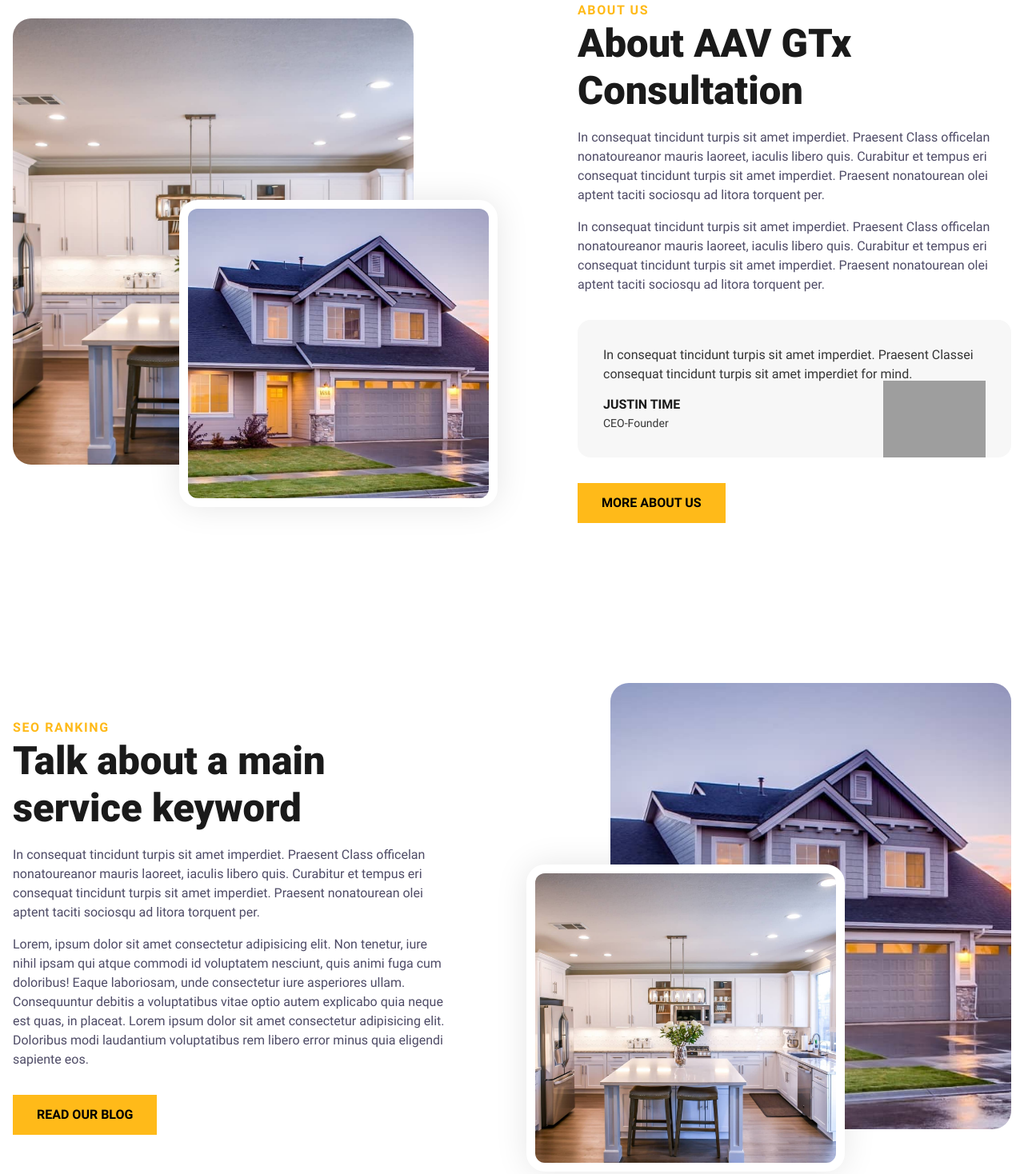
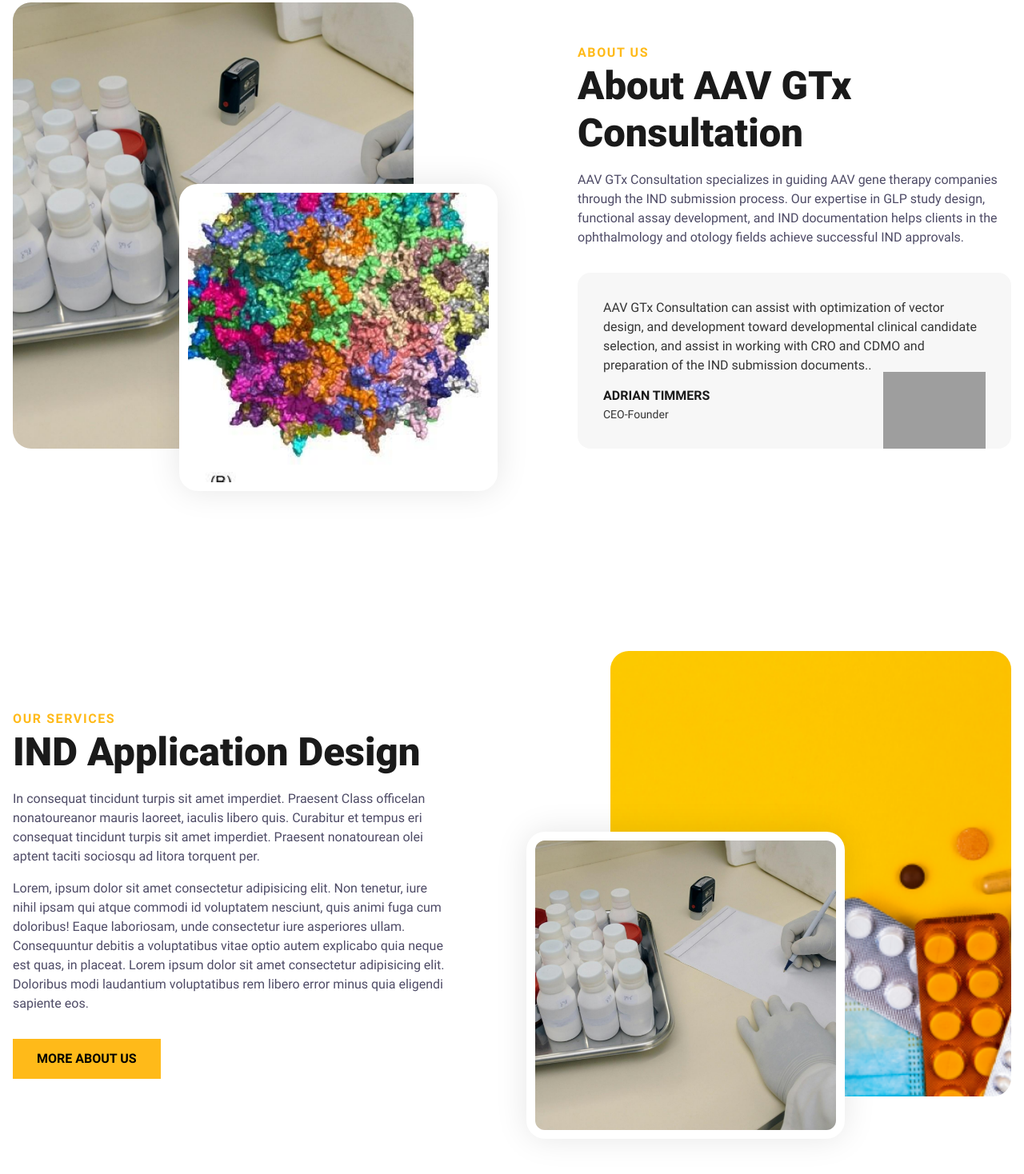
Before and after one commit to awelkinator/CS-Kit-Test, an Eleventy site: page src/index.html in a window 1280 px wide. Shown: the part 1602-3070 px from the top of the page at 80% size. Built offline with nearby package versions, Linux system fonts and the light colour scheme; Eleventy itself is replaced by a stand-in of ours; files that its build step writes are made by us from their sources; grey boxes are pictures that could not be loaded.

Commit message:
Changes to be committed: 	modified:   src/_data/client.js     modified:   src/content/pages/about.html 	modified:   src/content/pages/contact.html 	modified:   src/index.html

```diff
--- a/src/_data/client.js
+++ b/src/_data/client.js
@@ -1,6 +1,6 @@
 module.exports = {
     "name": "AAV GTx Consultation",
-    "email": "adrianmtimmers@gmail.com",
+    "email": "aavgtxconsultation@gmail.com",
     "phoneForTel": "817-676-6447",
     "phoneFormatted": "(817) 676-6447",
     "address": {
--- a/src/index.html
+++ b/src/index.html
@@ -122,19 +122,19 @@ eleventyNavigation:
     <!--                 Side By Side                 -->
     <!-- ============================================ -->
 
-    <section id="sbs">
+     <section id="sbs">
         <div class="cs-container">
             <!-- Left Image Section -->
             <div class="cs-left">
                 <picture class="cs-picture cs-picture1">
-                    <source media="(max-width: 600px)" srcset="/assets/images/cabinets2-m.jpg">
-                    <source media="(min-width: 601px)" srcset="/assets/images/cabinets2.jpg">
-                    <img aria-hidden="true" decoding="async" src="/assets/images/cabinets2.jpg" alt="cabinets" loading="lazy" width="400" height="563">
+                    <source media="(max-width: 600px)" srcset="/assets/images/lab-writing-m.png">
+                    <source media="(min-width: 601px)" srcset="/assets/images/lab-writing.png">
+                    <img aria-hidden="true" decoding="async" src="/assets/images/lab-writing.png" alt="cabinets" loading="lazy" width="400" height="563">
                 </picture>
                 <picture class="cs-picture cs-picture2">
-                    <source media="(max-width: 600px)" srcset="/assets/images/construction-m.jpg">
-                    <source media="(min-width: 601px)" srcset="/assets/images/construction.jpg">
-                    <img aria-hidden="true" decoding="async" src="/assets/images/construction.jpg" alt="house" loading="lazy" width="400" height="563">
+                    <source media="(max-width: 600px)" srcset="/assets/images/aav-diagram-m.png">
+                    <source media="(min-width: 601px)" srcset="/assets/images/aav-diagram.png">
+                    <img aria-hidden="true" decoding="async" src="/assets/images/aav-diagram.png" alt="aav diagram" loading="lazy" width="400" height="563">
                 </picture>
             </div>
             <!-- Right Content Section-->
@@ -142,30 +142,21 @@ eleventyNavigation:
                 <span class="cs-topper">About Us</span>
                 <h2 class="cs-title">About AAV GTx Consultation</h2>
                 <p class="cs-text">
-                    In consequat tincidunt turpis sit amet imperdiet. Praesent Class officelan nonatoureanor mauris laoreet, iaculis libero quis. Curabitur et tempus eri consequat tincidunt turpis sit amet imperdiet. Praesent nonatourean olei aptent taciti sociosqu ad litora torquent per.
-                </p>
-                <p class="cs-text">
-                    In consequat tincidunt turpis sit amet imperdiet. Praesent Class officelan nonatoureanor mauris laoreet, iaculis libero quis. Curabitur et tempus eri consequat tincidunt turpis sit amet imperdiet. Praesent nonatourean olei aptent taciti sociosqu ad litora torquent per.
+                    AAV GTx Consultation specializes in guiding AAV gene therapy companies through the IND submission process. Our expertise in GLP study design, functional assay development, and IND documentation helps clients in the ophthalmology and otology fields achieve successful IND approvals.
                 </p>
                 <div class="cs-flex-group">
                     <p class="cs-flex-p">
-                        In consequat tincidunt turpis sit amet imperdiet. Praesent Classei consequat tincidunt turpis sit amet imperdiet for mind.
+                        AAV GTx Consultation can assist with optimization of vector design, and development toward developmental clinical candidate selection, and assist in working with CRO and CDMO and preparation of the IND submission documents..
                     </p>
-                    <span class="cs-name">Justin Time</span>
+                    <span class="cs-name">Adrian Timmers</span>
                     <span class="cs-job">CEO-Founder</span>
-                    <img
-                    class="cs-quote-icon"
-                    loading="lazy"
-                    decoding="async"
-                    src="https://csimg.nyc3.digitaloceanspaces.com/SideBySide/quote-white.svg"
-                    alt="gavel"
-                    width="136"
-                    height="77"/>
+                    <img class="cs-quote-icon" loading="lazy" decoding="async" src="https://csimg.nyc3.digitaloceanspaces.com/SideBySide/quote-white.svg" alt="gavel" width="136" height="77">
                 </div>
-                <a href="/about" class="cs-button-solid">More About Us</a>
+
             </div>
         </div>
     </section>
+
 
     <!-- ============================================ -->
     <!--            Extra Content To Rank             -->
@@ -176,27 +167,28 @@ eleventyNavigation:
             <!-- Left Image Section -->
             <div class="cs-left">
                 <picture class="cs-picture cs-picture1">
-                    <source media="(max-width: 600px)" srcset="/assets/images/construction-m.jpg">
-                    <source media="(min-width: 601px)" srcset="/assets/images/construction.jpg">
-                    <img aria-hidden="true" decoding="async" src="/assets/images/construction.jpg" alt="house" loading="lazy" width="400" height="560">
+                    <source media="(max-width: 600px)" srcset="/assets/images/pills-lab.png">
+                    <source media="(min-width: 601px)" srcset="/assets/images/pills-lab-m.png">
+                    <img aria-hidden="true" decoding="async" src="/assets/images/pills-lab.png" alt="laboratory writing" loading="lazy" width="400" height="560">
+                </picture>
                 </picture>
                 <picture class="cs-picture cs-picture2">
-                    <source media="(max-width: 600px)" srcset="/assets/images/cabinets2-m.jpg">
-                    <source media="(min-width: 601px)" srcset="/assets/images/cabinets2.jpg">
-                    <img aria-hidden="true" decoding="async" src="/assets/images/cabinets2.jpg" alt="cabinets" loading="lazy" width="400" height="560">
+                    <source media="(max-width: 600px)" srcset="/assets/images/lab-writing-m.png">
+                    <source media="(min-width: 601px)" srcset="/assets/images/lab-writing.png">
+                    <img aria-hidden="true" decoding="async" src="/assets/images/lab-writing.png" alt="cabinets" loading="lazy" width="400" height="563">
                 </picture>
             </div>
             <!-- Right Content Section-->
             <div class="cs-right">
-                <span class="cs-topper">SEO Ranking</span>
-                <h2 class="cs-title">Talk about a main service keyword</h2>
+                <span class="cs-topper">Our Services</span>
+                <h2 class="cs-title">IND Application Design</h2>
                 <p class="cs-text">
                     In consequat tincidunt turpis sit amet imperdiet. Praesent Class officelan nonatoureanor mauris laoreet, iaculis libero quis. Curabitur et tempus eri consequat tincidunt turpis sit amet imperdiet. Praesent nonatourean olei aptent taciti sociosqu ad litora torquent per.
                 </p>
                 <p class="cs-text">
                     Lorem, ipsum dolor sit amet consectetur adipisicing elit. Non tenetur, iure nihil ipsam qui atque commodi id voluptatem nesciunt, quis animi fuga cum doloribus! Eaque laboriosam, unde consectetur iure asperiores ullam. Consequuntur debitis a voluptatibus vitae optio autem explicabo quia neque est quas, in placeat. Lorem ipsum dolor sit amet consectetur adipisicing elit. Doloribus modi laudantium voluptatibus rem libero error minus quia eligendi sapiente eos.
                 </p>
-                <a href="/blog" class="cs-button-solid">Read our Blog</a>
+                <a href="/about" class="cs-button-solid">More About Us</a>
             </div>
         </div>
     </section>
```
Also changed, not shown: src/content/pages/about.html (+3 -6 lines), src/content/pages/contact.html (+6 -6 lines).
